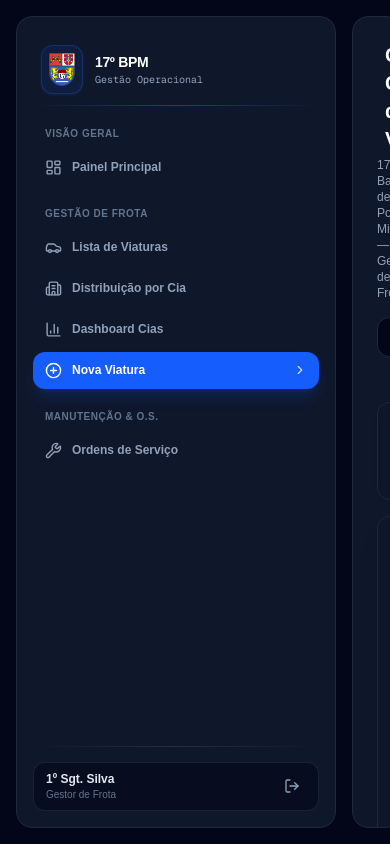
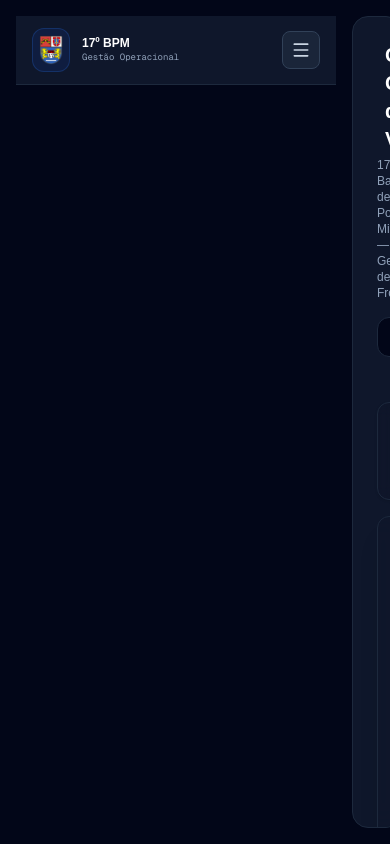
Before and after one commit to hildocosta/sistema-viaturas-17bpm, a Next.js app: page /dashboard/viaturas/nova in a window 390 px wide. Built offline with nearby package versions, Linux system fonts and the light colour scheme.

Commit message:
style: ajusta responsividade do layout e sidebar para dispositivos móveis

```diff
--- a/package.json
+++ b/package.json
@@ -17,7 +17,8 @@
     "next": "16.2.11",
     "pg": "^8.23.0",
     "react": "19.2.4",
-    "react-dom": "19.2.4"
+    "react-dom": "19.2.4",
+    "xlsx": "^0.18.5"
   },
   "devDependencies": {
     "@tailwindcss/postcss": "^4",
--- a/src/app/dashboard/viaturas/nova/page.js
+++ b/src/app/dashboard/viaturas/nova/page.js
@@ -201,7 +201,7 @@ export default function NovaViaturaPage() {
                       <label className={labelClass}>Status Atual</label>
                       <select name="status" value={formData.status} onChange={handleChange} className={inputClass}>
                         <option value="Disponível" className="bg-slate-900">Disponível</option>
-                        <option value="Indisponível" className="bg-slate-900">Indisponível - Aguardando Regularização</option>
+                        <option value="Indisponível" className="bg-slate-900">Indisponível</option>
                         <option value="Manutenção" className="bg-slate-900">Manutenção</option>
                         <option value="Inoperante" className="bg-slate-900">Inoperante</option>
                         <option value="Recolhida" className="bg-slate-900">Recolhida</option>
--- a/src/components/Sidebar/page.js
+++ b/src/components/Sidebar/page.js
@@ -1,6 +1,6 @@
 "use client";
 
-import React from "react";
+import React, { useState } from "react";
 import Link from "next/link";
 import Image from "next/image";
 import { usePathname } from "next/navigation";
@@ -12,11 +12,17 @@ import {
   PlusCircle,
   Wrench,
   LogOut,
-  ChevronRight
+  ChevronRight,
+  Menu,
+  X
 } from "lucide-react";
 
 export default function Sidebar() {
   const pathname = usePathname();
+  const [isOpen, setIsOpen] = useState(false);
+
+  const toggleMenu = () => setIsOpen(!isOpen);
+  const closeMenu = () => setIsOpen(false);
 
   const isRouteActive = (route) => {
     if (
@@ -79,10 +85,56 @@ export default function Sidebar() {
   ];
 
   return (
-    <aside className="w-full h-full bg-slate-900 border border-slate-800 rounded-2xl p-4 flex flex-col justify-between container-sombrio select-none">
+    <>
+      {/* 1. TOPO MÓVEL (Visível apenas em telemóveis - hidden em md:) */}
+      <div className="md:hidden flex items-center justify-between bg-slate-900 border-b border-slate-800 px-4 py-3 sticky top-0 z-40">
+        <div className="flex items-center gap-3">
+          <div className="p-1.5 bg-blue-600/10 border border-blue-500/20 rounded-xl">
+            <Image
+              src="/assets/image/logo-17bpm.png"
+              alt="Logo 17º BPM"
+              width={24}
+              height={24}
+              className="object-contain"
+            />
+          </div>
           <div>
-        {/* Cabeçalho / Logo do Sistema */}
-        <div className="flex items-center gap-3 px-2 py-3 mb-5 relative">
+            <h1 className="text-xs font-bold text-white">17º BPM</h1>
+            <p className="text-[9px] text-slate-400 font-mono">Gestão Operacional</p>
+          </div>
+        </div>
+
+        {/* Botão Hambúrguer */}
+        <button
+          onClick={toggleMenu}
+          className="p-2 text-slate-300 hover:text-white bg-slate-800/80 rounded-lg border border-slate-700 transition"
+          aria-label="Abrir menu"
+        >
+          {isOpen ? <X size={20} /> : <Menu size={20} />}
+        </button>
+      </div>
+
+      {/* 2. OVERLAY ESCURO (Para fechar ao clicar fora no telemóvel) */}
+      {isOpen && (
+        <div
+          onClick={closeMenu}
+          className="md:hidden fixed inset-0 bg-slate-950/80 backdrop-blur-xs z-40"
+        />
+      )}
+
+      {/* 3. SIDEBAR (Fixa em Desktop / Deslizante no Telemóvel) */}
+      <aside
+        className={`
+          fixed md:relative top-0 left-0 z-50 md:z-auto
+          w-64 md:w-full h-full bg-slate-900 border-r md:border border-slate-800
+          md:rounded-2xl p-4 flex flex-col justify-between container-sombrio select-none
+          transition-transform duration-300 ease-in-out
+          ${isOpen ? "translate-x-0" : "-translate-x-full md:translate-x-0"}
+        `}
+      >
+        <div>
+          {/* Cabeçalho / Logo (Visível apenas em Desktop) */}
+          <div className="hidden md:flex items-center gap-3 px-2 py-3 mb-5 relative">
             <div className="p-1.5 bg-blue-600/10 border border-blue-500/20 rounded-xl shadow-sm shadow-blue-500/10 flex items-center justify-center shrink-0">
               <Image
                 src="/assets/image/logo-17bpm.png"
@@ -97,8 +149,15 @@ export default function Sidebar() {
               <p className="text-[10px] text-slate-400 font-mono">Gestão Operacional</p>
             </div>
 
-          {/* Divisor com Efeito Gradiente Neon */}
             <div className="absolute bottom-0 left-0 right-0 h-px bg-linear-to-r from-transparent via-blue-500/40 to-transparent" />
+          </div>
+
+          {/* Botão Fechar para Mobile dentro da Sidebar */}
+          <div className="md:hidden flex justify-between items-center pb-4 mb-4 border-b border-slate-800">
+            <span className="text-xs font-bold text-slate-400 uppercase tracking-wider">Navegação</span>
+            <button onClick={closeMenu} className="text-slate-400 hover:text-white p-1">
+              <X size={18} />
+            </button>
           </div>
 
           {/* Grupos de Links do Menu */}
@@ -115,7 +174,7 @@ export default function Sidebar() {
                     const ativo = isRouteActive(item.href);
 
                     return (
-                    <Link key={iIdx} href={item.href} className="block">
+                      <Link key={iIdx} href={item.href} onClick={closeMenu} className="block">
                         <div
                           className={`flex items-center justify-between px-3 py-2.5 rounded-xl text-xs font-semibold transition-all cursor-pointer ${
                             ativo
@@ -140,8 +199,7 @@ export default function Sidebar() {
         </div>
 
         {/* Rodapé da Sidebar - Usuário & Sair */}
-      <div className="relative pt-4">
-        {/* Divisor Superior do Rodapé com Efeito Gradiente */}
+        <div className="relative pt-4 mt-auto">
           <div className="absolute top-0 left-0 right-0 h-px bg-linear-to-r from-transparent via-slate-700/60 to-transparent mb-3" />
 
           <div className="flex items-center justify-between px-3 py-2 bg-slate-950/60 border border-slate-800/80 rounded-xl">
@@ -161,5 +219,6 @@ export default function Sidebar() {
           </div>
         </div>
       </aside>
+    </>
   );
 }
--- a/src/components/sidebar/page.js
+++ b/src/components/sidebar/page.js
@@ -1,6 +1,6 @@
 "use client";
 
-import React from "react";
+import React, { useState } from "react";
 import Link from "next/link";
 import Image from "next/image";
 import { usePathname } from "next/navigation";
@@ -12,11 +12,17 @@ import {
   PlusCircle,
   Wrench,
   LogOut,
-  ChevronRight
+  ChevronRight,
+  Menu,
+  X
 } from "lucide-react";
 
 export default function Sidebar() {
   const pathname = usePathname();
+  const [isOpen, setIsOpen] = useState(false);
+
+  const toggleMenu = () => setIsOpen(!isOpen);
+  const closeMenu = () => setIsOpen(false);
 
   const isRouteActive = (route) => {
     if (
@@ -79,10 +85,56 @@ export default function Sidebar() {
   ];
 
   return (
-    <aside className="w-full h-full bg-slate-900 border border-slate-800 rounded-2xl p-4 flex flex-col justify-between container-sombrio select-none">
+    <>
+      {/* 1. TOPO MÓVEL (Visível apenas em telemóveis - hidden em md:) */}
+      <div className="md:hidden flex items-center justify-between bg-slate-900 border-b border-slate-800 px-4 py-3 sticky top-0 z-40">
+        <div className="flex items-center gap-3">
+          <div className="p-1.5 bg-blue-600/10 border border-blue-500/20 rounded-xl">
+            <Image
+              src="/assets/image/logo-17bpm.png"
+              alt="Logo 17º BPM"
+              width={24}
+              height={24}
+              className="object-contain"
+            />
+          </div>
           <div>
-        {/* Cabeçalho / Logo do Sistema */}
-        <div className="flex items-center gap-3 px-2 py-3 mb-5 relative">
+            <h1 className="text-xs font-bold text-white">17º BPM</h1>
+            <p className="text-[9px] text-slate-400 font-mono">Gestão Operacional</p>
+          </div>
+        </div>
+
+        {/* Botão Hambúrguer */}
+        <button
+          onClick={toggleMenu}
+          className="p-2 text-slate-300 hover:text-white bg-slate-800/80 rounded-lg border border-slate-700 transition"
+          aria-label="Abrir menu"
+        >
+          {isOpen ? <X size={20} /> : <Menu size={20} />}
+        </button>
+      </div>
+
+      {/* 2. OVERLAY ESCURO (Para fechar ao clicar fora no telemóvel) */}
+      {isOpen && (
+        <div
+          onClick={closeMenu}
+          className="md:hidden fixed inset-0 bg-slate-950/80 backdrop-blur-xs z-40"
+        />
+      )}
+
+      {/* 3. SIDEBAR (Fixa em Desktop / Deslizante no Telemóvel) */}
+      <aside
+        className={`
+          fixed md:relative top-0 left-0 z-50 md:z-auto
+          w-64 md:w-full h-full bg-slate-900 border-r md:border border-slate-800
+          md:rounded-2xl p-4 flex flex-col justify-between container-sombrio select-none
+          transition-transform duration-300 ease-in-out
+          ${isOpen ? "translate-x-0" : "-translate-x-full md:translate-x-0"}
+        `}
+      >
+        <div>
+          {/* Cabeçalho / Logo (Visível apenas em Desktop) */}
+          <div className="hidden md:flex items-center gap-3 px-2 py-3 mb-5 relative">
             <div className="p-1.5 bg-blue-600/10 border border-blue-500/20 rounded-xl shadow-sm shadow-blue-500/10 flex items-center justify-center shrink-0">
               <Image
                 src="/assets/image/logo-17bpm.png"
@@ -97,8 +149,15 @@ export default function Sidebar() {
               <p className="text-[10px] text-slate-400 font-mono">Gestão Operacional</p>
             </div>
 
-          {/* Divisor com Efeito Gradiente Neon */}
             <div className="absolute bottom-0 left-0 right-0 h-px bg-linear-to-r from-transparent via-blue-500/40 to-transparent" />
+          </div>
+
+          {/* Botão Fechar para Mobile dentro da Sidebar */}
+          <div className="md:hidden flex justify-between items-center pb-4 mb-4 border-b border-slate-800">
+            <span className="text-xs font-bold text-slate-400 uppercase tracking-wider">Navegação</span>
+            <button onClick={closeMenu} className="text-slate-400 hover:text-white p-1">
+              <X size={18} />
+            </button>
           </div>
 
           {/* Grupos de Links do Menu */}
@@ -115,7 +174,7 @@ export default function Sidebar() {
                     const ativo = isRouteActive(item.href);
 
                     return (
-                    <Link key={iIdx} href={item.href} className="block">
+                      <Link key={iIdx} href={item.href} onClick={closeMenu} className="block">
                         <div
                           className={`flex items-center justify-between px-3 py-2.5 rounded-xl text-xs font-semibold transition-all cursor-pointer ${
                             ativo
@@ -140,8 +199,7 @@ export default function Sidebar() {
         </div>
 
         {/* Rodapé da Sidebar - Usuário & Sair */}
-      <div className="relative pt-4">
-        {/* Divisor Superior do Rodapé com Efeito Gradiente */}
+        <div className="relative pt-4 mt-auto">
           <div className="absolute top-0 left-0 right-0 h-px bg-linear-to-r from-transparent via-slate-700/60 to-transparent mb-3" />
 
           <div className="flex items-center justify-between px-3 py-2 bg-slate-950/60 border border-slate-800/80 rounded-xl">
@@ -161,5 +219,6 @@ export default function Sidebar() {
           </div>
         </div>
       </aside>
+    </>
   );
 }
```
Also changed, not shown: src/components/layout/DashboardLayout.js (+10 -6 lines), 1 other file (tests, documents, lock files or other folders). Lines whose indentation alone changed are shown as unchanged.
